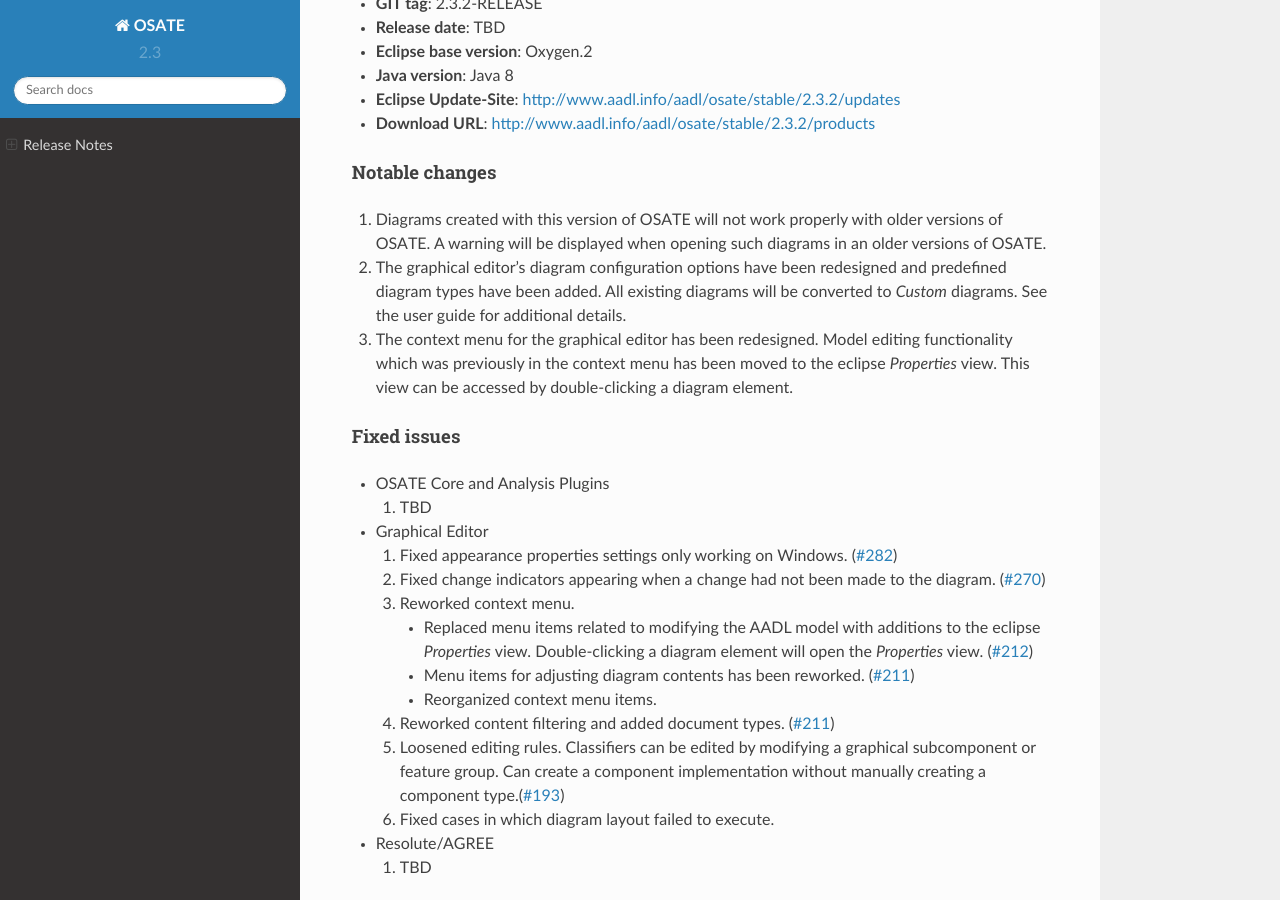
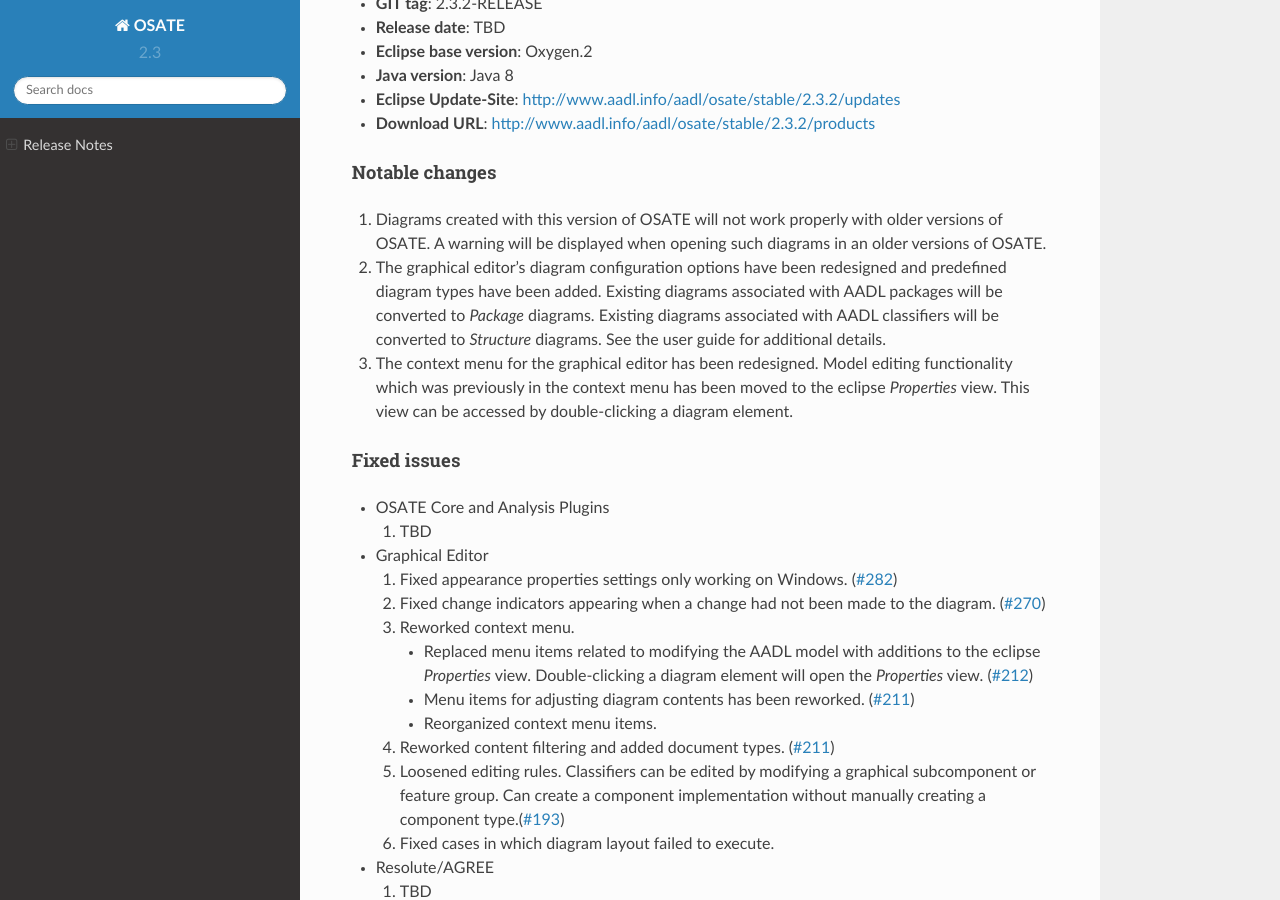
Before and after one commit to osate/website, a Sphinx documentation site: the page built from source/osate-releases.md, in a window 1280 px wide and 900 px high, scrolled down 322 px. Built offline with Sphinx 7.4.7 and the Read the Docs theme 2.0.0, drawn with Linux system fonts in a browser that asks for light colours.

Commit message:
Updated graphical editor release notes to reflect changes to behavior.

```diff
--- a/source/osate-releases.md
+++ b/source/osate-releases.md
@@ -15,7 +15,7 @@
 
 #### Notable changes
 1. Diagrams created with this version of OSATE will not work properly with older versions of OSATE. A warning will be displayed when opening such diagrams in an older versions of OSATE.
-2. The graphical editor's diagram configuration options have been redesigned and predefined diagram types have been added. All existing diagrams will be converted to *Custom* diagrams. See the user guide for additional details.
+2. The graphical editor's diagram configuration options have been redesigned and predefined diagram types have been added. Existing diagrams associated with AADL packages will be converted to *Package* diagrams. Existing diagrams associated with AADL classifiers will be converted to *Structure* diagrams. See the user guide for additional details.
 3. The context menu for the graphical editor has been redesigned. Model editing functionality which was previously in the context menu has been moved to the eclipse *Properties* view. This view can be accessed by double-clicking a diagram element.
 
 #### Fixed issues
```
